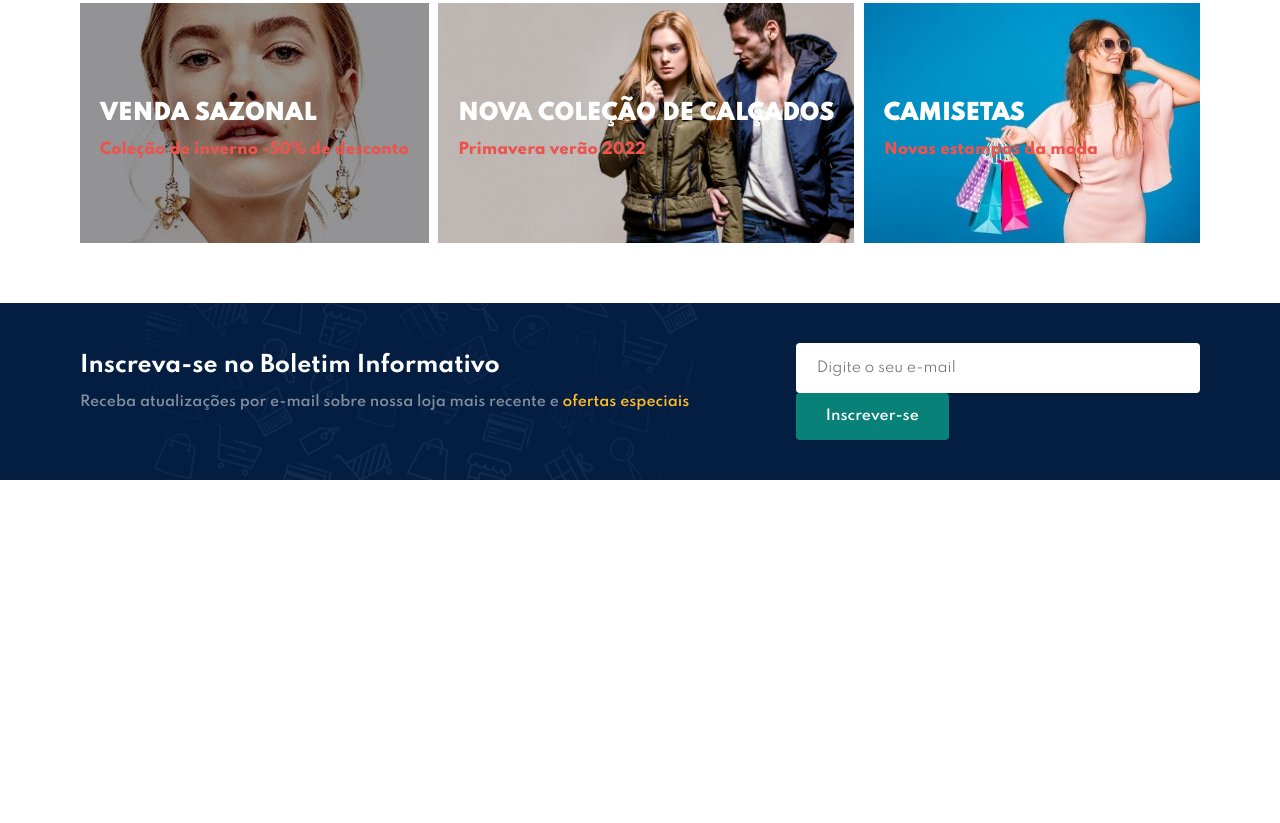
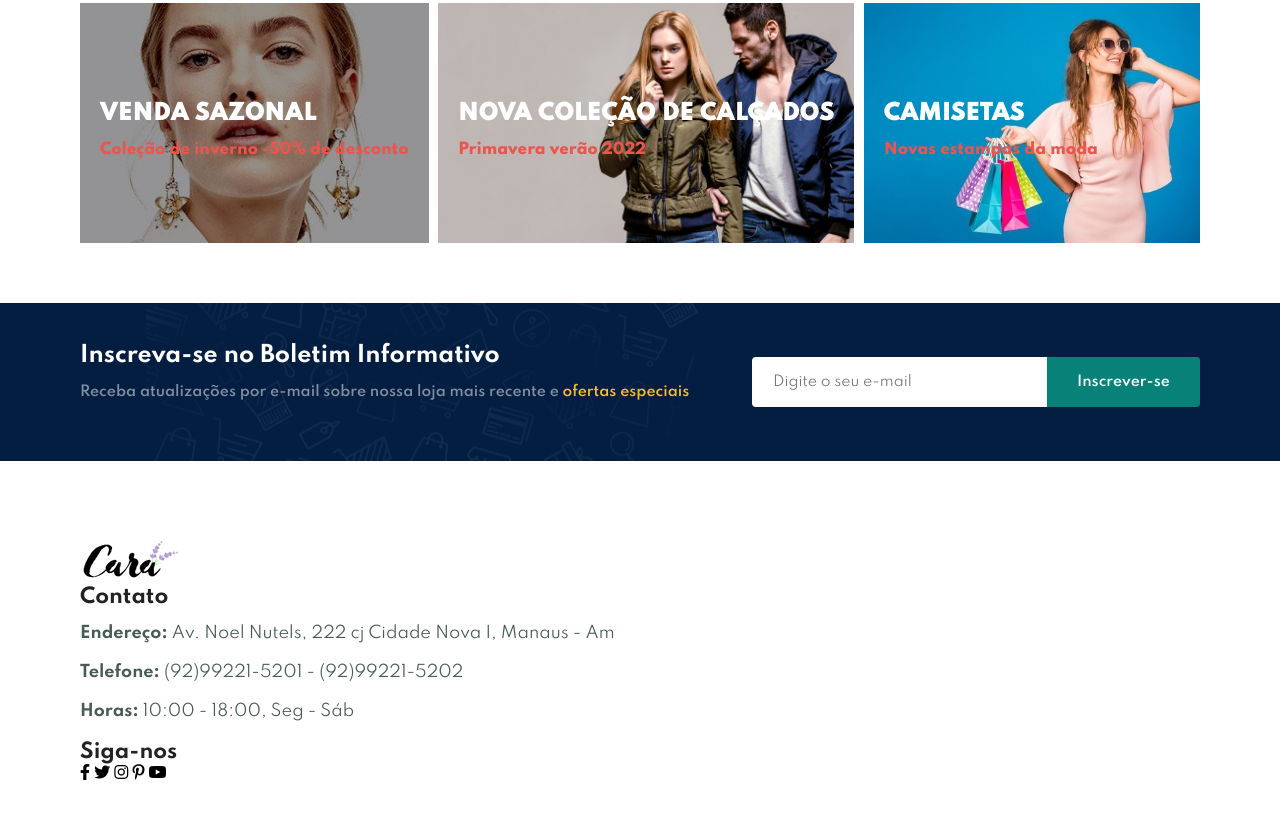
Before and after one commit to daniel-oliv3/e-commerce-cara-shop, a plain HTML site: page index.html in a window 1280 px wide. Shown: the part 4396-5219 px from the top of the page. Before the commit the page ends 4916 px from the top, so only its background shows below. Drawn offline with Linux system fonts and the light colour scheme.

Commit message:
Footer section

```diff
--- a/css/style.css
+++ b/css/style.css
@@ -461,6 +461,11 @@ body {
     color: #ffbd27;
 }
 
+#newsletter .form {
+    display: flex;
+    width: 40%;
+}
+
 #newsletter input {
     height: 3.125rem;
     padding: 0 1.25rem;
@@ -469,16 +474,20 @@ body {
     border: 1px solid transparent;
     border-radius: 4px;
     outline: none;
+    border-top-right-radius: 0;
+    border-bottom-right-radius: 0;
 }
 
 #newsletter button.normal {
     background-color: #088178;
     color: #fff;
     white-space: nowrap;
+    border-top-left-radius: 0;
+    border-bottom-left-radius: 0;
 }
 
 
-/* ======= Single Section/Seção ======= */
+/* ======= Footer Section /Seção de Rodapé ======= */
 
 
 
--- a/index.html
+++ b/index.html
@@ -395,6 +395,39 @@
 	</section>
 
 
+	<!-- ======= Footer Section /Seção de Rodapé ======= -->
+	<footer class="section-p1">
+		<div class="col">
+			<img src="img/logo.png" alt="">
+			<h4>Contato</h4>
+			<p><strong>Endereço:</strong> Av. Noel Nutels, 222 cj Cidade Nova I, Manaus - Am</p>
+			<p><strong>Telefone:</strong> (92)99221-5201 - (92)99221-5202</p>
+			<p><strong>Horas:</strong> 10:00 - 18:00, Seg - Sáb</p>
+			<div class="follow">
+				<h4>Siga-nos</h4>
+				<div class="icons">
+					<i class="fab fa-facebook-f"></i>
+					<i class="fab fa-twitter"></i>
+					<i class="fab fa-instagram"></i>
+					<i class="fab fa-pinterest-p"></i>
+					<i class="fab fa-youtube"></i>
+				</div>
+			</div>
+		</div>
+	</footer>
+
+
+
+
+
+
+
+
+
+
+
+
+
 
 
 
```
